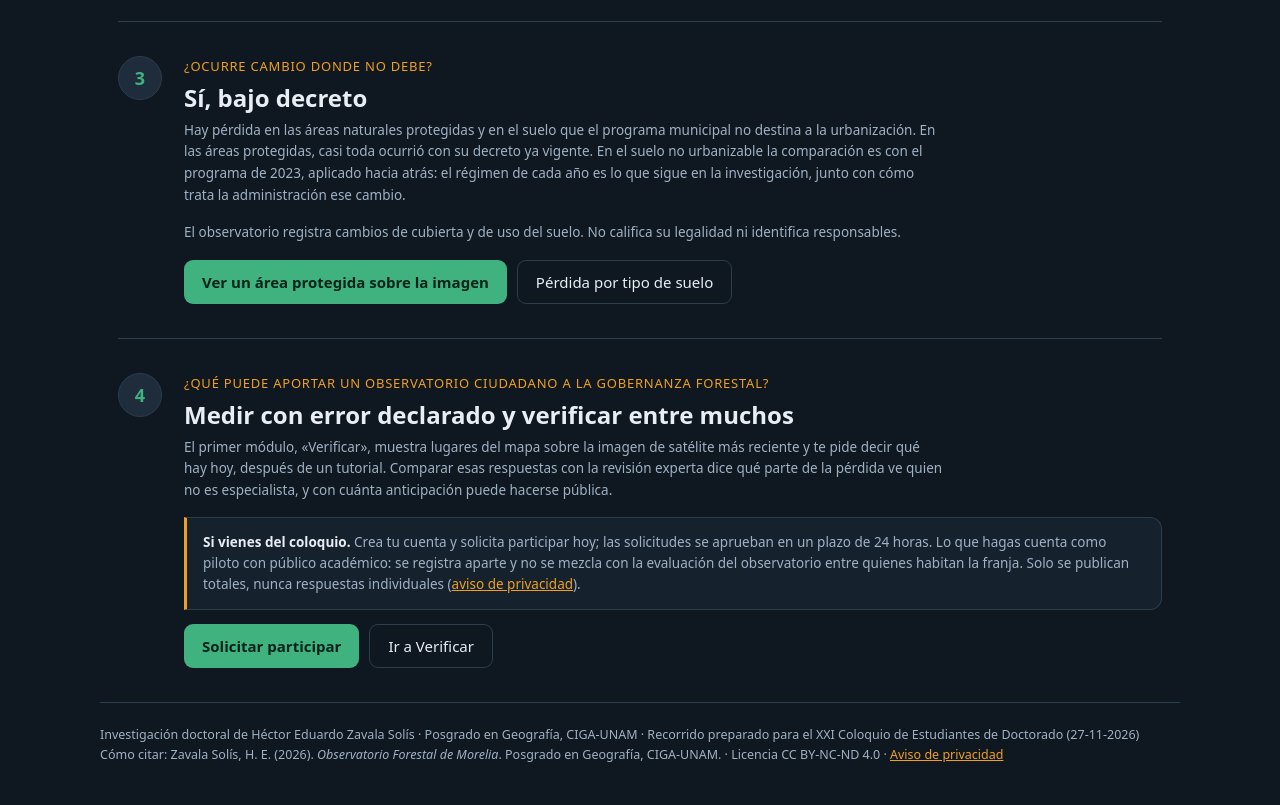
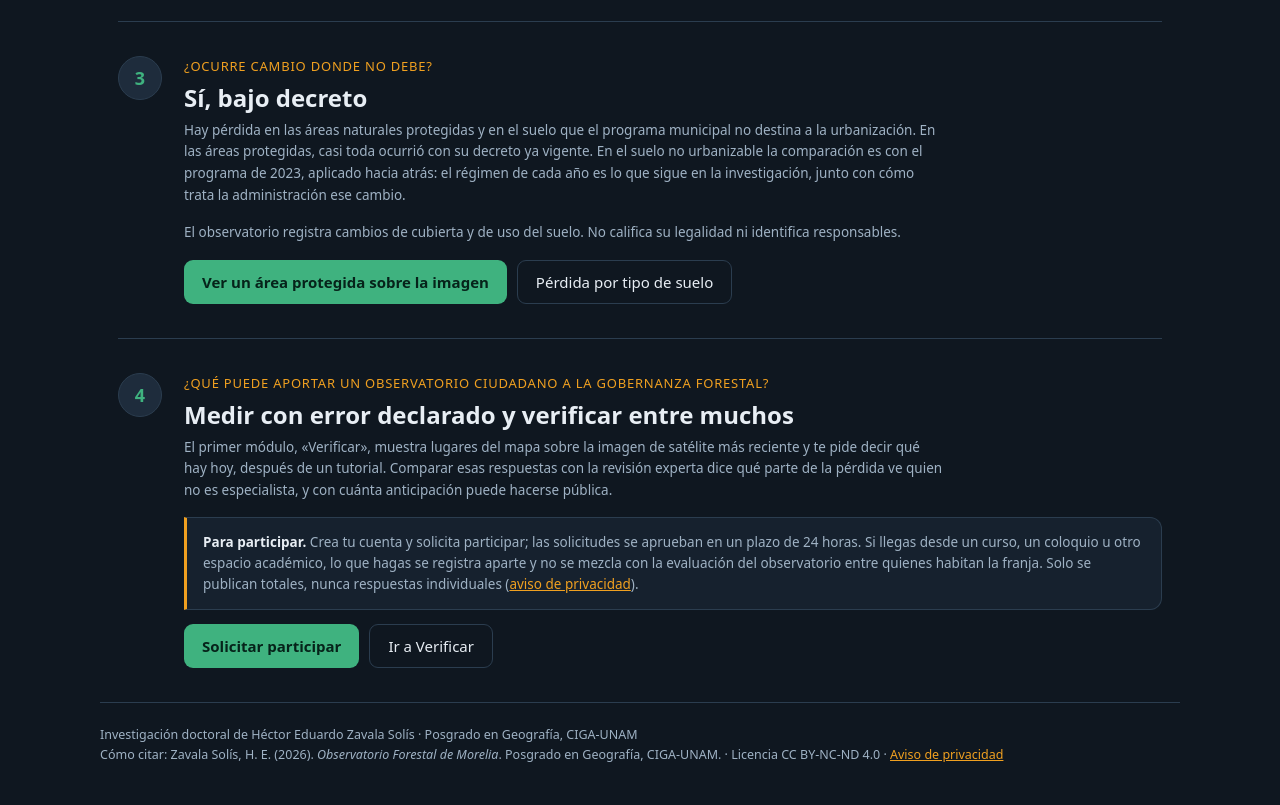
Before and after one commit to hezavalasolis-code/observatorio-morelia, a plain HTML site: page recorrido.html in a window 1280 px wide. Shown: the part 1882-2687 px from the top of the page. Drawn offline with nearby package versions, Linux system fonts and the light colour scheme.

Commit message:
Sección Investigación: menú y botón de portada (D38, ajuste)

```diff
--- a/nav.js
+++ b/nav.js
@@ -29,6 +29,7 @@
 
   const ITEMS=[
     {t:'Inicio',        d:'Qué es el observatorio y qué encontrarás', href:'./index.html'},
+    {t:'Investigación', d:'Las cuatro preguntas que sostienen el observatorio', href:'./recorrido.html'},
     {t:'Mapa',          d:'Consultar un lugar y ver la pérdida de bosque', href:'./mapa.html'},
     {t:'Datos',         d:'Cuánto bosque se perdió, cuándo y dónde', href:'./datos.html'},
     {t:'Participación', d:'Tu historial: verificaciones, aportes y territorios', href:'./participacion.html'},
--- a/recorrido.html
+++ b/recorrido.html
@@ -3,13 +3,13 @@
 <head>
 <meta charset="utf-8" />
 <meta name="viewport" content="width=device-width, initial-scale=1" />
-<title>Recorrido en cuatro preguntas · Observatorio Forestal de Morelia</title>
+<title>La investigación en cuatro preguntas · Observatorio Forestal de Morelia</title>
 <meta name="description" content="La investigación detrás del observatorio, en cuatro preguntas: cómo se relaciona la ciudad con la pérdida de bosque, qué formas toma, si ocurre donde no debe y qué puede aportar la participación." />
 <link rel="canonical" href="https://hezavalasolis-code.github.io/observatorio-morelia/recorrido.html" />
 <meta property="og:type" content="website" />
 <meta property="og:locale" content="es_MX" />
 <meta property="og:site_name" content="Observatorio Forestal de Morelia" />
-<meta property="og:title" content="Recorrido en cuatro preguntas · Observatorio Forestal de Morelia" />
+<meta property="og:title" content="La investigación en cuatro preguntas · Observatorio Forestal de Morelia" />
 <meta property="og:description" content="La investigación detrás del observatorio, en cuatro preguntas, con enlaces al mapa, a los datos y a la participación." />
 <meta property="og:url" content="https://hezavalasolis-code.github.io/observatorio-morelia/recorrido.html" />
 <meta property="og:image" content="https://hezavalasolis-code.github.io/observatorio-morelia/img/vista-previa.png" />
@@ -19,7 +19,7 @@
 <link rel="apple-touch-icon" href="./img/icono-180.png" />
 <link rel="stylesheet" href="./comun.css" />
 <style>
-/* Recorrido del coloquio (25-11-2026): la secuencia de la presentación como secuencia de uso. */
+/* La investigación (25-11-2026): las cuatro preguntas como secuencia de uso; se actualiza con los avances. */
 .indice{display:flex;flex-wrap:wrap;gap:8px;margin:4px 0 0;padding:0;list-style:none}
 .indice a{display:inline-block;border:1px solid var(--line);border-radius:999px;padding:6px 12px;font-size:13px;color:var(--ink);text-decoration:none}
 .indice a:hover{border-color:var(--accent)}
@@ -37,8 +37,8 @@
 .figura img{display:block;width:100%;height:auto}
 .figura figcaption{background:var(--panel);color:var(--muted);font-size:12.5px;padding:8px 12px}
 .trio{display:grid;grid-template-columns:repeat(auto-fit,minmax(220px,1fr));gap:12px;margin:12px 0}
-.coloquio{background:var(--panel);border:1px solid var(--line);border-left:3px solid var(--accent2);border-radius:0 12px 12px 0;padding:14px 16px;font-size:13.5px;line-height:1.55;color:var(--muted)}
-.coloquio b{color:var(--ink)}
+.nota{background:var(--panel);border:1px solid var(--line);border-left:3px solid var(--accent2);border-radius:0 12px 12px 0;padding:14px 16px;font-size:13.5px;line-height:1.55;color:var(--muted)}
+.nota b{color:var(--ink)}
 @media(max-width:720px){.modelo{grid-template-columns:1fr 1fr}.modelo .ori{grid-row:auto;grid-column:1 / 3}.modelo .reg{grid-column:1 / 3}.paso{grid-template-columns:1fr}.paso .num{display:none}}
 </style>
 <script src="https://cdn.jsdelivr.net/npm/@supabase/supabase-js@2.45.4"></script>
@@ -110,13 +110,13 @@
       <p class="preg">¿Qué puede aportar un observatorio ciudadano a la gobernanza forestal?</p>
       <h2>Medir con error declarado y verificar entre muchos</h2>
       <p class="sub">El primer módulo, «Verificar», muestra lugares del mapa sobre la imagen de satélite más reciente y te pide decir qué hay hoy, después de un tutorial. Comparar esas respuestas con la revisión experta dice qué parte de la pérdida ve quien no es especialista, y con cuánta anticipación puede hacerse pública.</p>
-      <div class="coloquio"><b>Si vienes del coloquio.</b> Crea tu cuenta y solicita participar hoy; las solicitudes se aprueban en un plazo de 24 horas. Lo que hagas cuenta como piloto con público académico: se registra aparte y no se mezcla con la evaluación del observatorio entre quienes habitan la franja. Solo se publican totales, nunca respuestas individuales (<a href="./privacidad.html">aviso de privacidad</a>).</div>
+      <div class="nota"><b>Para participar.</b> Crea tu cuenta y solicita participar; las solicitudes se aprueban en un plazo de 24 horas. Si llegas desde un curso, un coloquio u otro espacio académico, lo que hagas se registra aparte y no se mezcla con la evaluación del observatorio entre quienes habitan la franja. Solo se publican totales, nunca respuestas individuales (<a href="./privacidad.html">aviso de privacidad</a>).</div>
       <div class="btns" style="margin-top:14px"><a class="btn" href="./participacion.html">Solicitar participar</a><a class="btn sec" href="./mapa.html?modo=verificar">Ir a Verificar</a></div>
     </div></div>
   </section>
 </main>
 <footer class="pie contenedor">
-  Investigación doctoral de Héctor Eduardo Zavala Solís · Posgrado en Geografía, CIGA-UNAM · Recorrido preparado para el XXI Coloquio de Estudiantes de Doctorado (27-11-2026)<br>
+  Investigación doctoral de Héctor Eduardo Zavala Solís · Posgrado en Geografía, CIGA-UNAM<br>
   Cómo citar: Zavala Solís, H. E. (2026). <i>Observatorio Forestal de Morelia</i>. Posgrado en Geografía, CIGA-UNAM. · Licencia CC BY-NC-ND 4.0 · <a href="./privacidad.html">Aviso de privacidad</a>
 </footer>
 </body>
```
Also changed, not shown: index.html (+1 -1 lines).
